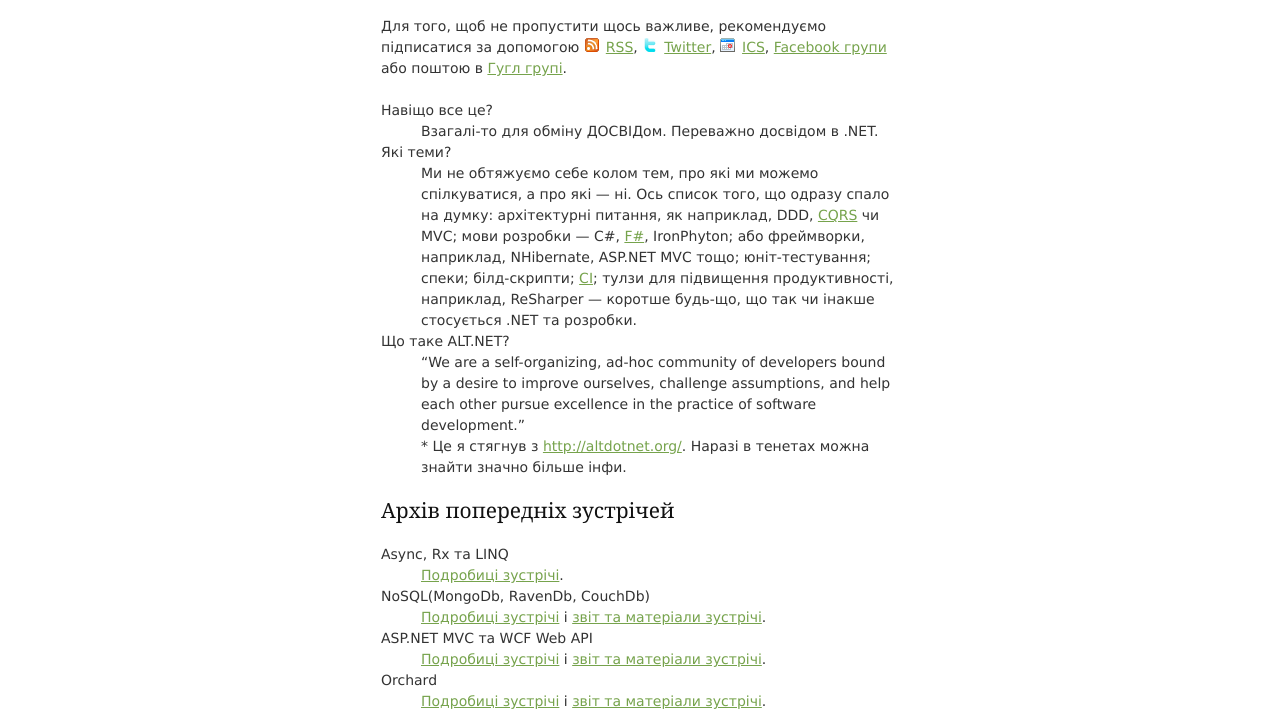
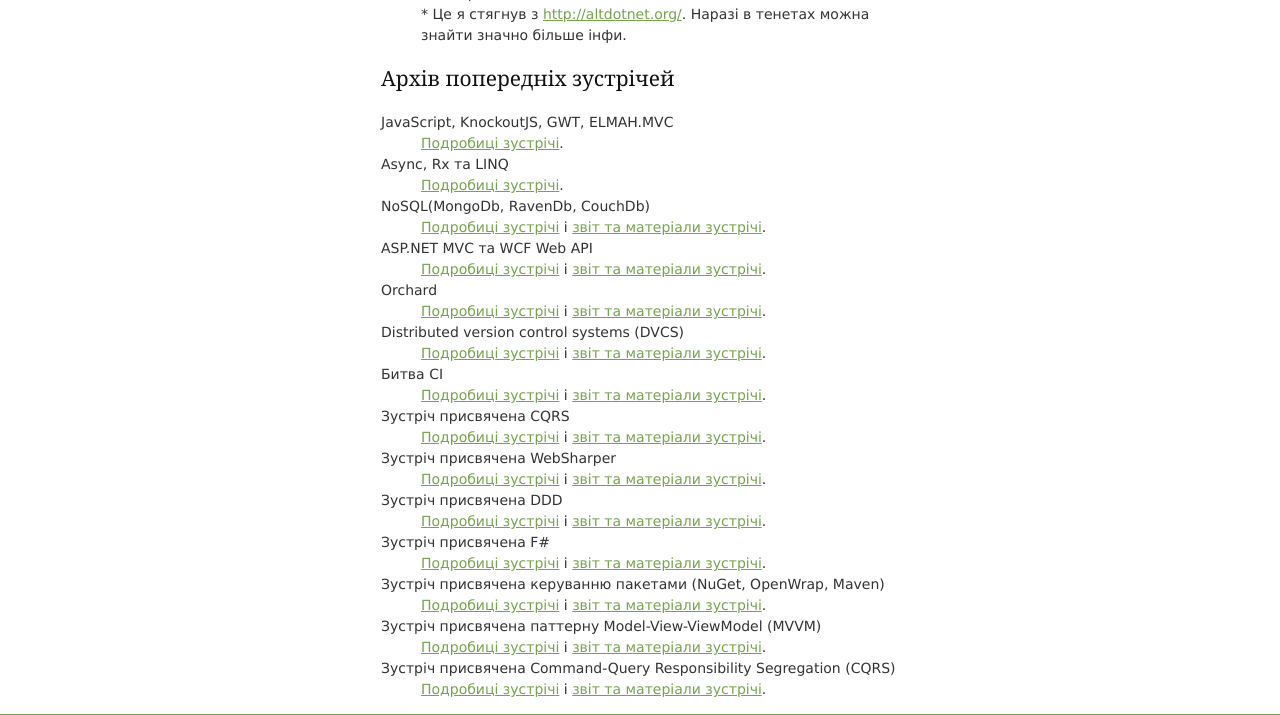
Before and after one commit to kievaltnet/kievaltnet, an ASP.NET MVC app: page / in a window 1280 px wide. Shown: the part 633-1348 px from the top of the page. Run offline with ASP.NET Core 8 and stand-ins for ASP.NET MVC 5, Linux system fonts and the light colour scheme; the project's own start-up code is not run, and a stand-in starts its controllers and pages; some libraries are stand-ins or nearby versions.

Commit message:
Home page updated to reflect that javascript event past

```diff
--- a/src/WebSite/Views/Home/Index.cshtml
+++ b/src/WebSite/Views/Home/Index.cshtml
@@ -61,13 +61,9 @@
     </div>
 
     <div id="posts">
-
 	<p>
 	  Вітаємо вас на сайті київської ALT.NET.
     </p>
-	 <p class="importanant-info">
-        Запрошуємо на <a href="http://blog.kievalt.net/post/11867227723/javascript-event">наступну зустріч (28 жовтня)</a>, присвячену веб-девелопменту. Меню: KnockoutJS, GWT та ELMAH разом з ELMAH.MVC <a href="http://www.google.com/calendar/event?action=TEMPLATE&text=Kiev%20ALT.NET%3A%20JavaScript%2C%20KnockoutJS%2C%20GWT%2C%20ELMAH.MVC&dates=20111028T151500Z/20111028T180000Z&details=http%3A%2F%2Fblog.kievalt.net%2Fpost%2F11867227723%2Fjavascript-event&location=&trp=false&sprop=&sprop=name:" target="_blank"><img src="http://www.google.com/calendar/images/ext/gc_button1.gif" border=0></a>
-	 </p>
 	 @*<p class="importanant-info">
         Запрошуємо на <a href="http://blog.kievalt.net/post/5864424148/dvcs-event">наступну зустріч (10 червня)</a>, присвячену distributed version control systems (DVCS), а саме GIT та Mercurial.
 	 </p>*@
@@ -105,6 +101,10 @@
 
     <h2>Архів попередніх зустрічей</h2>
     <dl>
+    	<dt>JavaScript, KnockoutJS, GWT, ELMAH.MVC</dt>
+		<dd>
+			<a href="http://blog.kievalt.net/post/11867227723/javascript-event">Подробиці зустрічі</a>.
+		</dd>
     	<dt>Async, Rx та LINQ</dt>
 		<dd>
 			<a href="http://blog.kievalt.net/post/11324222199/async-event">Подробиці зустрічі</a>.
```
